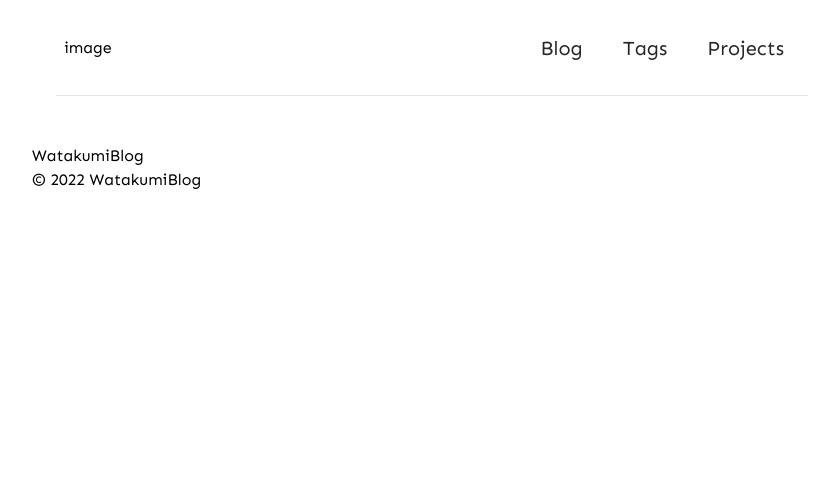
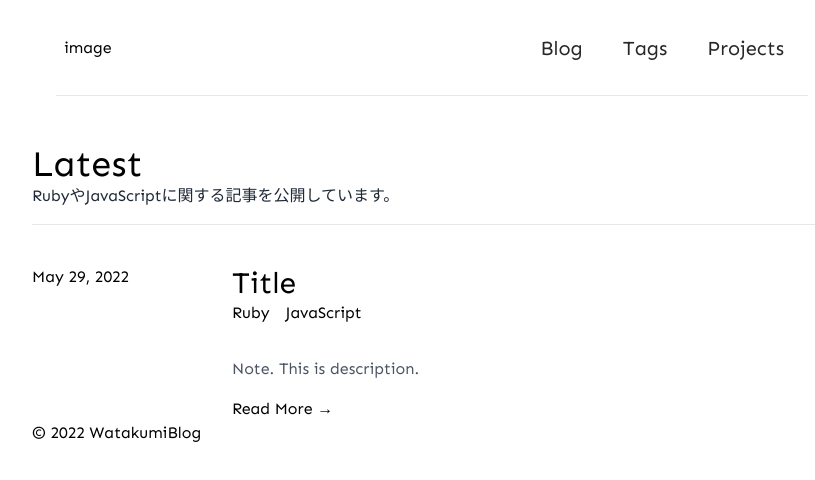
Before and after one commit to Watakumi/Watakumi-blog-next, a Next.js app: page / in a window 1280 px wide. Shown: the top 480 px of the page, without its empty margins (208-1023 px from the left). Built offline with nearby package versions, Linux system fonts and the light colour scheme.

Commit message:
TopComponentでCardを使用する

```diff
--- a/components/Top.tsx
+++ b/components/Top.tsx
@@ -1,7 +1,13 @@
+import { Card } from './Card';
+
 export default function Top() {
   return (
     <div>
-      <h1>WatakumiBlog</h1>
+      <h1 className="text-4xl">Latest</h1>
+      <p className="mb-4 text-gray-800">
+        RubyやJavaScriptに関する記事を公開しています。
+      </p>
+      <Card />
     </div>
   );
 }
```
